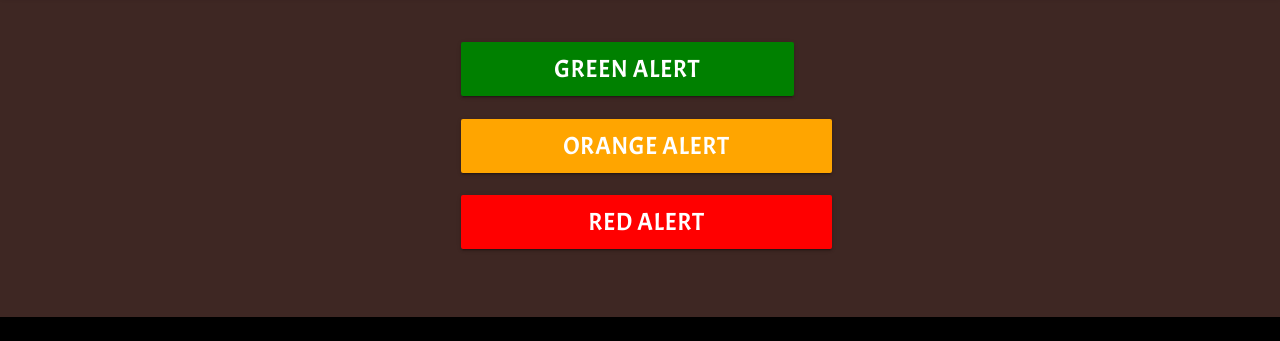
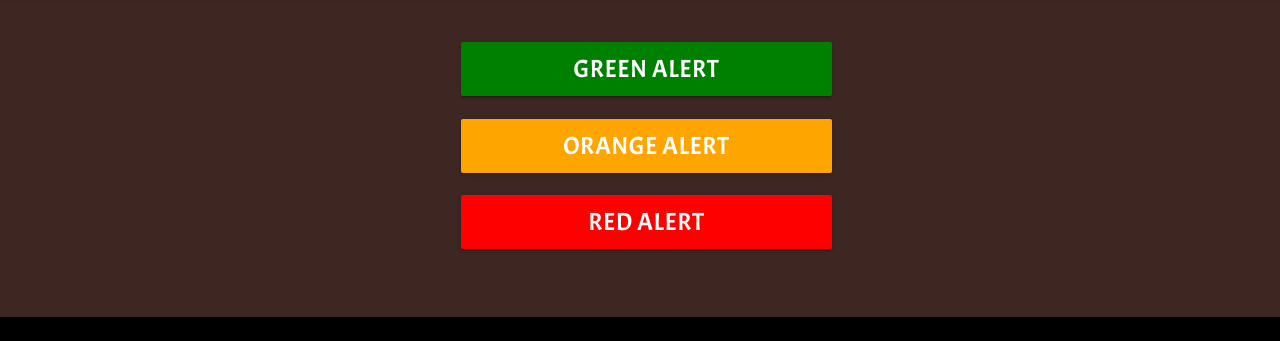
Before and after one commit to Amritha777/LOCALERT, a plain HTML site: page public/index.html in a window 1280 px wide. Shown: the part 67-408 px from the top of the page. Drawn offline with nearby package versions, Linux system fonts and the light colour scheme; some packages are replaced by stand-ins of ours.

Commit message:
Update style.css

```diff
--- a/public/style.css
+++ b/public/style.css
@@ -81,7 +81,7 @@ border:0.5px solid #ee6e73;
 #green{
   /* color: green; */
   background-color: green;
-  width:26vw;
+  width:29vw;
   font-size:1.65rem;
   margin-left:31vw;
 }
```
